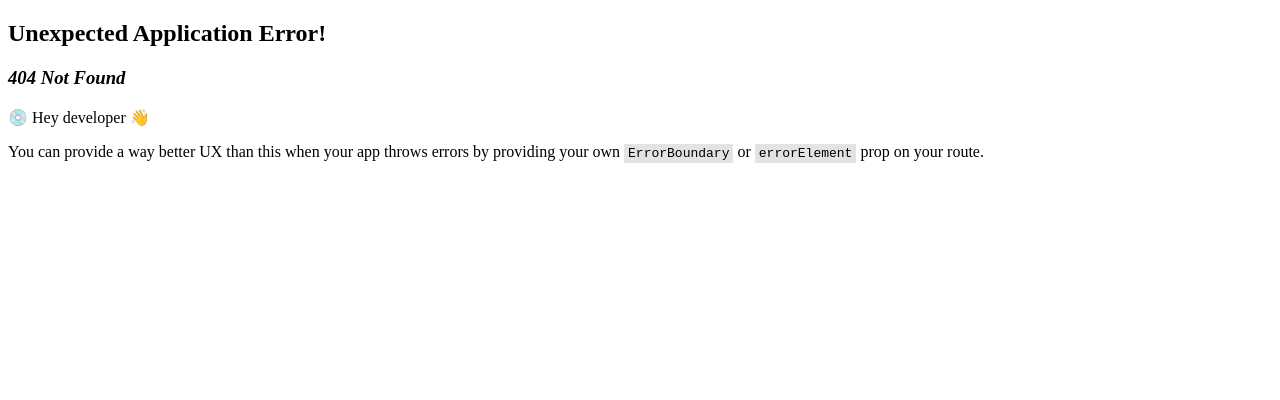
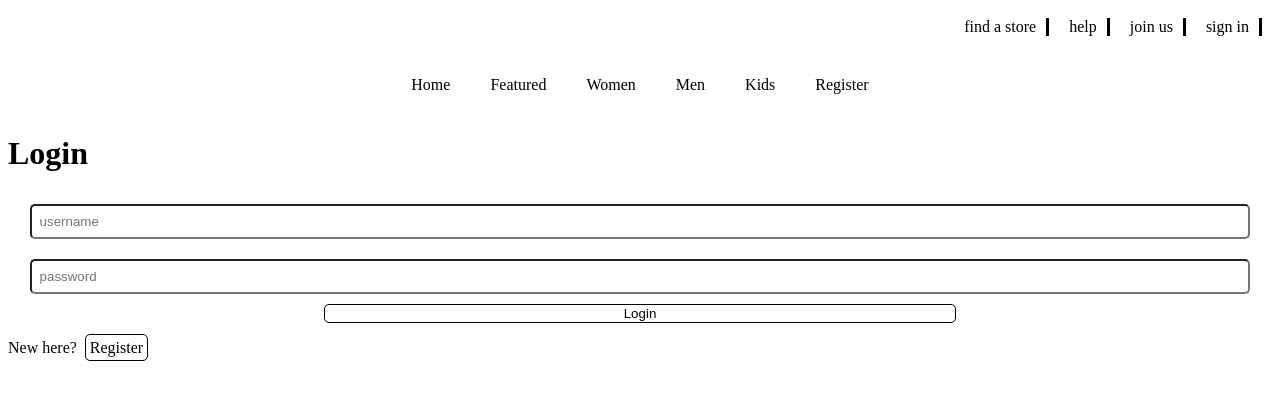
Before and after one commit to AhmedRZ155/FSA-grace-shopper-client, a React (Vite) app: page /login in a window 1280 px wide. Before the commit this address had no page. Shown: the top 400 px of the page. Built offline with nearby package versions, Linux system fonts and the light colour scheme.

Commit message:
registerCommit

```diff
--- a/src/components/Navbar/Navbar.jsx
+++ b/src/components/Navbar/Navbar.jsx
@@ -1,49 +1,49 @@
-import { Link } from 'react-router-dom';
-import './Navbar.css';
+import { Link } from 'react-router-dom'
+import './Navbar.css'
 
 export default function Navbar() {
   return (
-    <div className='navLinkAll'>
-      <div className='sepTopNav'>
-        <div className='topNav'>
-          <Link className='topNavLink' to={'/'}>
+    <div className="navLinkAll">
+      <div className="sepTopNav">
+        <div className="topNav">
+          <Link className="topNavLink" to={'/'}>
             find a store
           </Link>
-          <Link className='topNavLink' to={'/featured'}>
+          <Link className="topNavLink" to={'/featured'}>
             help
           </Link>
-          <Link className='topNavLink' to={'/women'}>
+          <Link className="topNavLink" to={'/register'}>
             join us
           </Link>
 
-          <Link className='topNavLink' to={'/men'}>
+          <Link className="topNavLink" to={'/men'}>
             sign in
           </Link>
         </div>
       </div>
-      <div className='sepBottomNav'>
-        <div className='bottomNav'>
-          <Link className='navLink' to={'/'}>
+      <div className="sepBottomNav">
+        <div className="bottomNav">
+          <Link className="navLink" to={'/'}>
             Home
           </Link>
-          <Link className='navLink' to={'/featured'}>
+          <Link className="navLink" to={'/featured'}>
             Featured
           </Link>
-          <Link className='navLink' to={'/women'}>
+          <Link className="navLink" to={'/women'}>
             Women
           </Link>
 
-          <Link className='navLink' to={'/men'}>
+          <Link className="navLink" to={'/men'}>
             Men
           </Link>
-          <Link className='navLink' to='/kids'>
+          <Link className="navLink" to="/kids">
             Kids
           </Link>
-          <Link className='navLink' to={'/register'}>
+          <Link className="navLink" to={'/register'}>
             Register
           </Link>
         </div>
       </div>
     </div>
-  );
+  )
 }
--- /dev/null
+++ b/src/routes/Login/login.css
@@ -0,0 +1,35 @@
+.loginInputFields {
+  display: flex;
+  flex-direction: column;
+  align-items: center;
+}
+
+.loginInputFields input {
+  border-radius: 5px;
+  padding: 8px;
+  margin-bottom: 10px;
+  width: 95%;
+  margin: 10px;
+}
+.submitLogin {
+  border-radius: 5px;
+  width: 50%;
+  border: solid black 1px;
+  background-color: white;
+}
+.submitLogin:hover {
+  color: white;
+  background-color: black;
+}
+.registerLink {
+  text-decoration: none;
+  color: black;
+  border: solid black 1px;
+  padding: 4px;
+  margin-left: 4px;
+  border-radius: 5px;
+}
+.registerLink:hover {
+  color: white;
+  background-color: black;
+}
--- /dev/null
+++ b/src/routes/Login/login.jsx
@@ -0,0 +1,44 @@
+import React, { useState } from 'react'
+import { Link } from 'react-router-dom'
+import './login.css'
+export default function Login() {
+  const register = async (ev) => {
+    ev.preventDefault()
+    try {
+      console.log("You're Logged in!")
+    } catch (err) {
+      console.error(err)
+    }
+  }
+
+  const [loginUsername, setLoginUsername] = useState('')
+  const [loginPassword, setLoginPassword] = useState('')
+
+  return (
+    <div>
+      <h1 className="registerHereTag">Login</h1>
+      <form className="loginInputFields" onSubmit={Login}>
+        <input
+          placeholder="username"
+          value={loginUsername}
+          onChange={(ev) => setLoginUsername(ev.target.value)}
+        />
+        <input
+          placeholder="password"
+          type="password"
+          value={loginPassword}
+          onChange={(ev) => setLoginPassword(ev.target.value)}
+        />
+        <button className="submitLogin" type="submit">
+          Login
+        </button>
+      </form>
+      <p>
+        New here?{' '}
+        <Link className="registerLink" to={'/register'}>
+          Register
+        </Link>
+      </p>
+    </div>
+  )
+}
--- a/src/routes/Register.jsx/Register.jsx
+++ /dev/null
@@ -1,7 +0,0 @@
-export default function Register() {
-  return (
-    <div>
-      <h1>Register Here</h1>
-    </div>
-  );
-}
--- /dev/null
+++ b/src/routes/Register/Register.css
@@ -0,0 +1,38 @@
+.registerHereTag {
+}
+.registerInputFields {
+  display: flex;
+  flex-direction: column;
+  align-items: center;
+}
+
+.registerInputFields input {
+  border-radius: 5px;
+  padding: 8px;
+  margin-bottom: 10px;
+  width: 95%;
+  margin: 10px;
+}
+
+.submitRegister {
+  border-radius: 5px;
+  width: 50%;
+  border: solid black 1px;
+  background-color: white;
+}
+.submitRegister:hover {
+  color: white;
+  background-color: black;
+}
+.loginLink {
+  text-decoration: none;
+  color: black;
+  border: solid black 1px;
+  padding: 4px;
+  margin-left: 4px;
+  border-radius: 5px;
+}
+.loginLink:hover {
+  color: white;
+  background-color: black;
+}
--- /dev/null
+++ b/src/routes/Register/Register.jsx
@@ -0,0 +1,46 @@
+import React, { useState } from 'react'
+import { Link } from 'react-router-dom'
+import './Register.css'
+export default function Register() {
+  const register = async (ev) => {
+    ev.preventDefault()
+    try {
+      console.log("You're registered")
+    } catch (err) {
+      console.error(err)
+    }
+  }
+
+  const [registerUsername, setRegisterUsername] = useState('')
+  const [registerPassword, setRegisterPassword] = useState('')
+  const [loginUsername, setLoginUsername] = useState('')
+  const [loginPassword, setLoginPassword] = useState('')
+
+  return (
+    <div>
+      <h1 className="registerHereTag">Register Here</h1>
+      <form className="registerInputFields" onSubmit={register}>
+        <input
+          placeholder="username"
+          value={registerUsername}
+          onChange={(ev) => setRegisterUsername(ev.target.value)}
+        />
+        <input
+          placeholder="password"
+          type="password"
+          value={registerPassword}
+          onChange={(ev) => setRegisterPassword(ev.target.value)}
+        />
+        <button className="submitRegister" type="submit">
+          Register
+        </button>
+      </form>
+      <p>
+        Already a user?{' '}
+        <Link className="loginLink" to={'/login'}>
+          Login
+        </Link>
+      </p>
+    </div>
+  )
+}
--- a/src/routes/root.jsx
+++ /dev/null
@@ -1,5 +0,0 @@
-const root = () => {
-  return <div>r oot</div>;
-};
-
-export default root;
```
Also changed, not shown: src/main.jsx (+19 -14 lines), src/routes/Register.jsx/Register.css (deleted).
